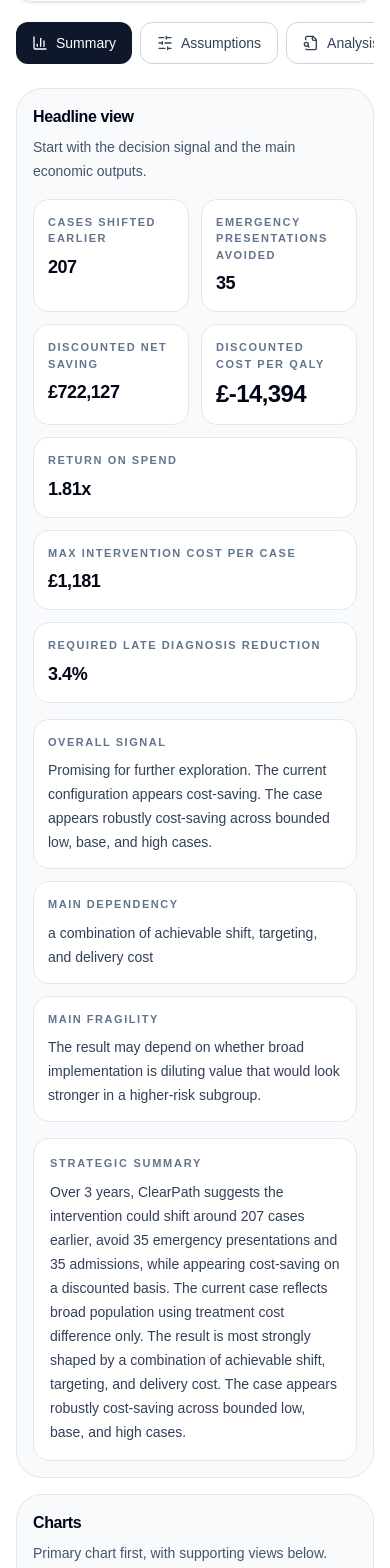
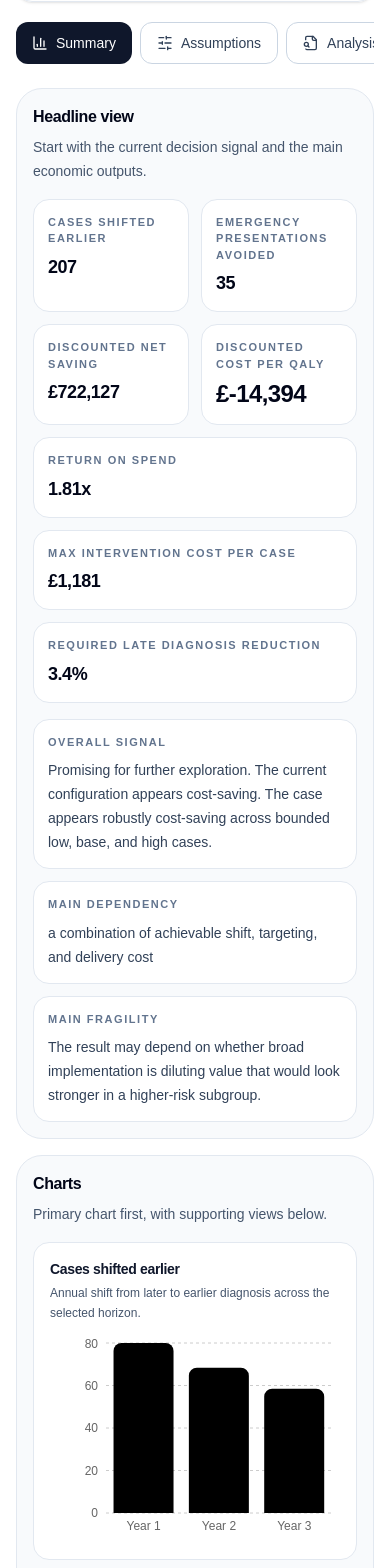
Before and after one commit to olivercareyncl/health-economics-scenario-lab, a Next.js app in the folder site/: page /sandboxes/clearpath in a window 390 px wide. Shown: the part 340-1908 px from the top of the page. Built offline with nearby package versions, Linux system fonts and the light colour scheme.

Commit message:
Update clearpath-app.tsx

```diff
--- a/site/src/components/clearpath/clearpath-app.tsx
+++ b/site/src/components/clearpath/clearpath-app.tsx
@@ -895,12 +895,7 @@ function ComparatorDeltaChart({
             <CartesianGrid vertical={false} strokeDasharray="3 3" />
             <XAxis dataKey="label" tickLine={false} axisLine={false} fontSize={12} />
             <YAxis
-              tickFormatter={(value) => {
-                const row = data.find((d) => d.delta === Number(value));
-                return row?.isCurrency
-                  ? compactCurrencyAxis(Number(value))
-                  : formatNumber(Number(value));
-              }}
+              tickFormatter={(value) => compactCurrencyAxis(Number(value))}
               tickLine={false}
               axisLine={false}
               fontSize={12}
@@ -1203,8 +1198,7 @@ export default function ClearPathApp() {
 
   const quickAssumptionNotice = (
     <div className="rounded-2xl border border-slate-200 bg-slate-50 px-3 py-2.5 text-xs leading-5 text-slate-600">
-      Start with the biggest decision levers: population size, late diagnosis rate,
-      achievable shift, reach, intervention cost, and time horizon.
+      These are the main levers most likely to change the decision signal.
     </div>
   );
 
@@ -1583,19 +1577,12 @@ export default function ClearPathApp() {
         <div className={cx(mobileTab !== "summary" && "hidden")}>
           <SectionCard
             title="Headline view"
-            description="Start with the decision signal and the main economic outputs."
+            description="Start with the current decision signal and the main economic outputs."
             dense
           >
             {summaryMetrics}
             <div className="mt-3">{thresholdMetrics}</div>
             <div className="mt-4">{interpretationPanel}</div>
-
-            <div className="mt-4 rounded-2xl border border-slate-200 bg-white p-4">
-              <p className={SECTION_KICKER}>Strategic summary</p>
-              <p className="mt-2 text-sm leading-6 text-slate-700">
-                {overviewSummary}
-              </p>
-            </div>
           </SectionCard>
 
           <div className="mt-4">
@@ -1667,6 +1654,13 @@ export default function ClearPathApp() {
             dense
           >
             <div className="space-y-5">
+              <div className={SUBCARD}>
+                <h3 className={SECTION_KICKER}>Strategic summary</h3>
+                <p className="mt-3 text-sm leading-6 text-slate-700">
+                  {overviewSummary}
+                </p>
+              </div>
+
               <div className="grid grid-cols-1 gap-3">
                 <MetricCard
                   label="Admissions avoided"
@@ -1746,7 +1740,7 @@ export default function ClearPathApp() {
         </div>
       </div>
 
-      <div className="hidden lg:grid lg:grid-cols-[minmax(0,1.2fr)_408px] lg:gap-6">
+      <div className="hidden lg:grid lg:grid-cols-[minmax(0,1.18fr)_392px] lg:gap-6 xl:grid-cols-[minmax(0,1.24fr)_408px]">
         <main className="min-w-0 space-y-5">
           <SectionCard
             title="Output workspace"
```
